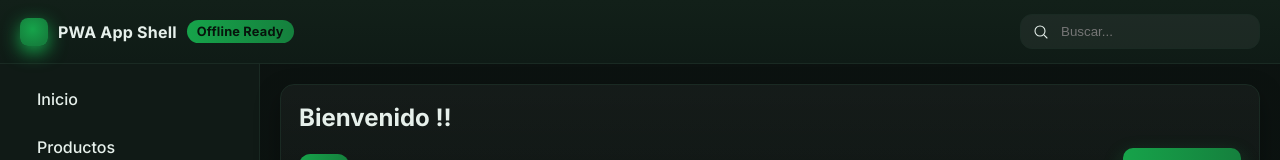
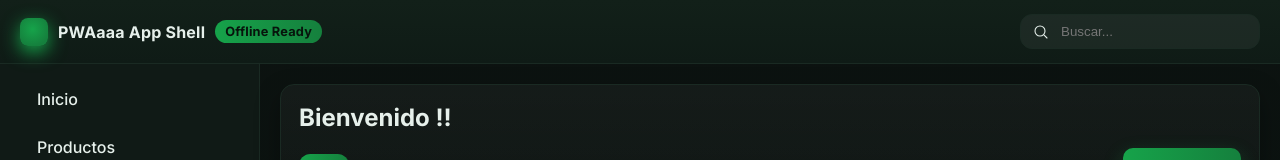
Before and after one commit to ImanolCE/Prueba-de-App-Shell-, a React (Vite) app: page / in a window 1280 px wide. Shown: the top 160 px of the page. Built offline with nearby package versions, Linux system fonts and the light colour scheme.

Commit message:
Update App.jsx

```diff
--- a/src/App.jsx
+++ b/src/App.jsx
@@ -16,7 +16,7 @@ function TopBar(){
     <div className="topbar">
       <div className="brand">
         <div className="logo" />
-        <div>PWA App&nbsp;Shell</div>
+        <div>PWAaaa App&nbsp;Shell</div>
         <span className="badge">Offline Ready</span>
       </div>
       <div className="search">
```
